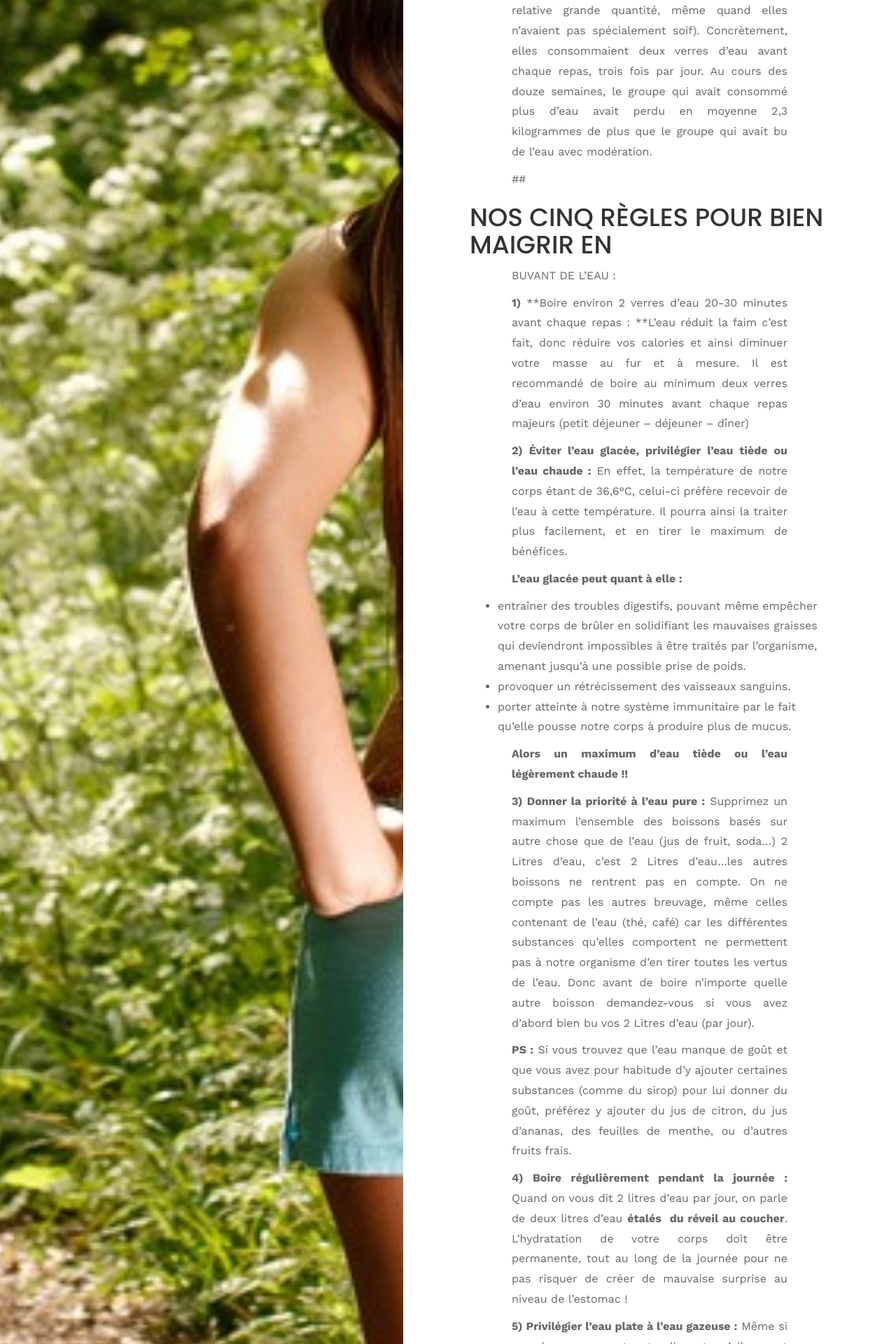
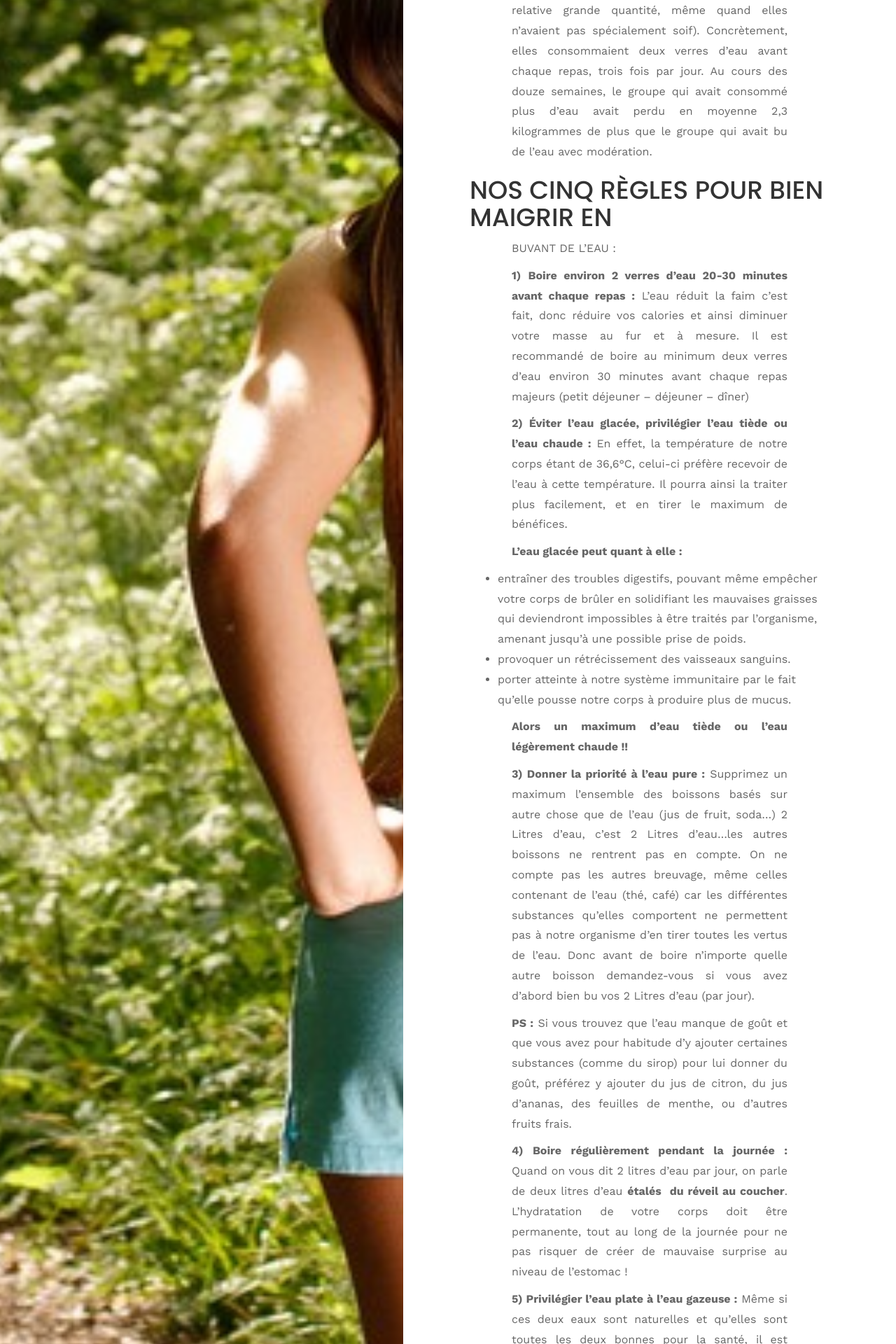
Before and after one commit to phildaponte/odemard, a Jekyll site: the page built from _posts/2017-07-10-perdre-du-poids-en-buvant-de-l-eau-est-ce-que-ca-marche-vraiment-.md, in a window 1280 px wide. Shown: the part 780-2700 px from the top of the page at 70% size. Built offline with Jekyll 4.4.1, drawn with Linux system fonts in a browser that asks for light colours; comment, search, counter and statistics services are not loaded.

```diff
--- a/_posts/2017-07-10-perdre-du-poids-en-buvant-de-l-eau-est-ce-que-ca-marche-vraiment-.md
+++ b/_posts/2017-07-10-perdre-du-poids-en-buvant-de-l-eau-est-ce-que-ca-marche-vraiment-.md
@@ -21,14 +21,11 @@ jour.
 Au cours des douze semaines, le groupe qui avait consommé plus d’eau avait perdu en
 moyenne 2,3 kilogrammes de plus que le groupe qui avait bu de l’eau avec modération.
 
-##
-
 # NOS CINQ RÈGLES POUR BIEN MAIGRIR EN
 
 BUVANT DE L’EAU :
 
-**1)** \*\*Boire environ 2 verres d’eau 20-30 minutes avant chaque repas :
-\*\*L’eau réduit la faim c’est fait, donc réduire vos calories et ainsi diminuer votre masse
+**1)** **Boire environ 2 verres d’eau 20-30 minutes avant chaque repas :** L’eau réduit la faim c’est fait, donc réduire vos calories et ainsi diminuer votre masse
 au fur et à mesure.
 Il est recommandé de boire au minimum deux verres d’eau environ 30 minutes avant
 chaque repas majeurs (petit déjeuner – déjeuner – dîner)
```
